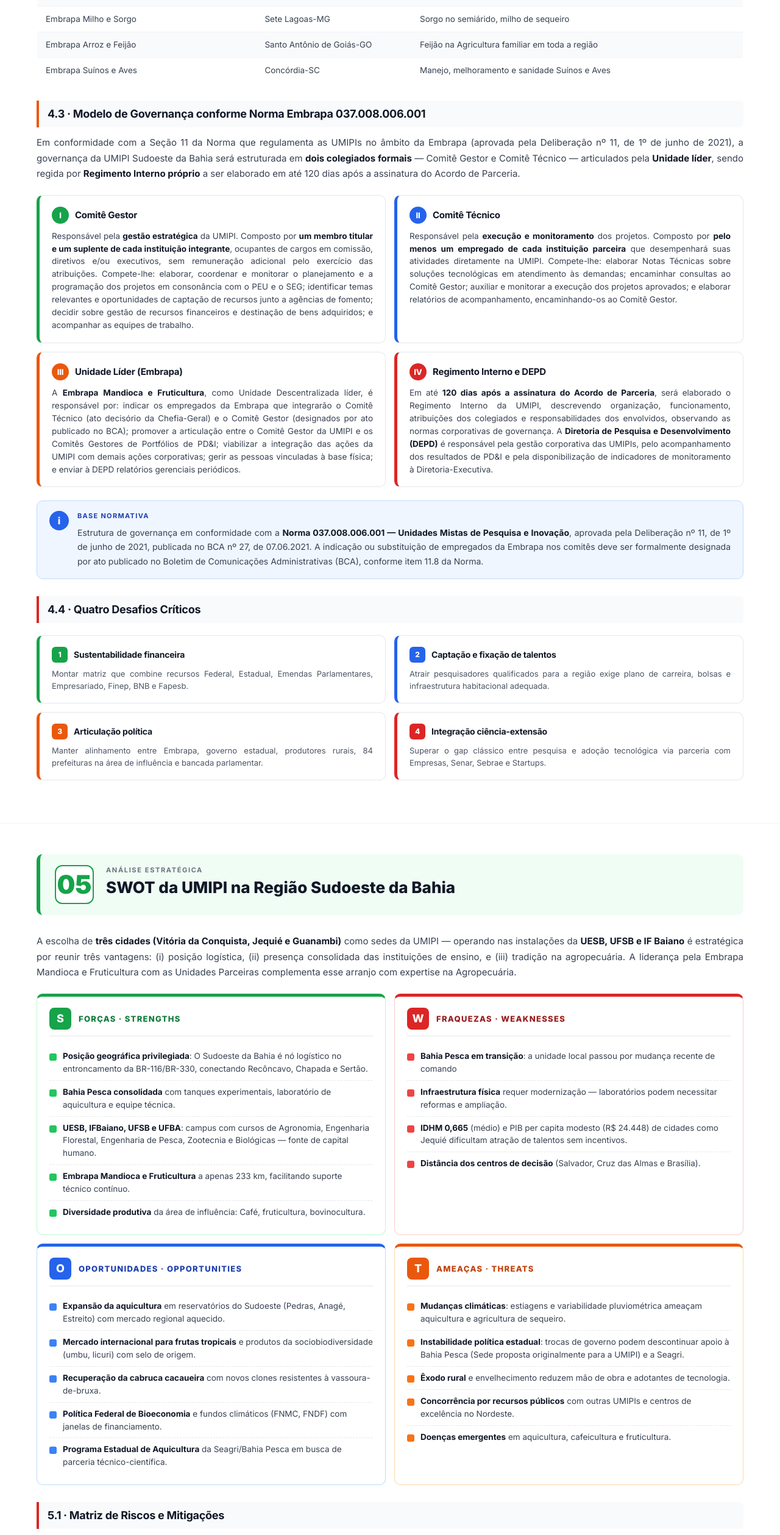
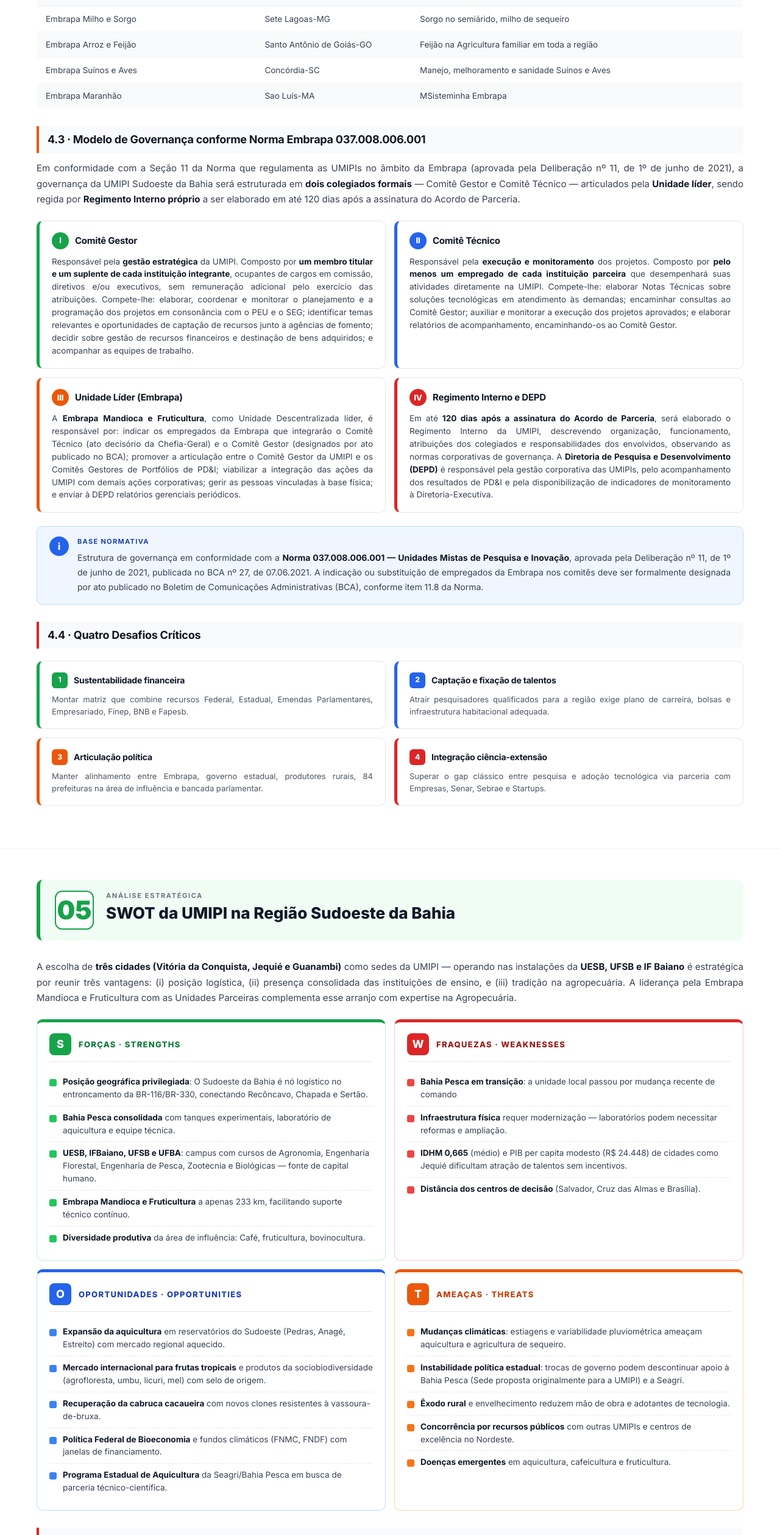
Before and after one commit to praticasdegestao/umipi_sudoeste_regioes, a plain HTML site: page index.html in a window 1280 px wide. Shown: the part 9080-11598 px from the top of the page at 61% size. Drawn offline with Linux system fonts and the light colour scheme.

Commit message:
Add files via upload

```diff
--- a/index.html
+++ b/index.html
@@ -697,7 +697,7 @@
   <p>A aquicultura ainda é uma fronteira aberta para a região. Os dados do IBGE PPM mostram produção total de <strong>591 mil kg de peixes</strong> em apenas 28 dos 84 municípios — sinalizando que <strong>mais de 60% das localidades não exploram comercialmente</strong> o potencial dos seus reservatórios. A tilápia (326 t) e o tambaqui (200 t) dominam o mix produtivo. Carinhanha (152,6 t), Anagé (83,4 t), Jequié (57,4 t), Caraíbas (42,7 t), Maracás (42,1 t) e Contendas do Sincorá (40 t) são os polos atuais. A presença de represas grandes (Barragem de Pedras em Jequié, Barragem de Anagé, reservatórios do Médio São Francisco em Carinhanha) cria oportunidade para produção em tanques-rede de escala familiar.</p>
 
   <h3 class="o">2.6 · Eixo 6 — Sociobiodiversidade da Caatinga</h3>
-  <p>O extrativismo vegetal regional gera receita anual de <strong>R$ 25,5 milhões</strong>, concentrada em três produtos: lenha (R$ 12,87 milhões), umbu (R$ 5,04 milhões) e carvão vegetal (R$ 1,66 milhão). Riacho de Santana, Feira da Mata e Encruzilhada lideram em volume bruto, mas o destaque qualitativo cabe ao <strong>umbu de Mirante (418 t), Brumado (336 t) e Manoel Vitorino (346 t)</strong> — fruta-símbolo da caatinga com forte apelo de mercado para sucos e doces gourmet. A apicultura de caatinga, com Riacho de Santana, Brumado, Mirante e Manoel Vitorino como protagonistas, complementa a pauta extrativista com mel de alto valor, enquanto o licuri e o pequi ampliam o portfólio de produtos da sociobiodiversidade passíveis de certificação e valorização via Eixo 6 da UMIPI.</p>
+  <p>O extrativismo vegetal regional gera receita anual de <strong>R$ 25,5 milhões</strong>, concentrada em três produtos: lenha (R$ 12,87 milhões), umbu (R$ 5,04 milhões) e carvão vegetal (R$ 1,66 milhão). Riacho de Santana, Feira da Mata e Encruzilhada lideram em volume bruto, mas o destaque qualitativo cabe ao <strong>umbu de Mirante (418 t), Brumado (336 t) e Manoel Vitorino (346 t)</strong> — fruta-símbolo da caatinga com forte apelo de mercado para sucos e doces gourmet. A apicultura (mel) de caatinga, com Riacho de Santana, Brumado, Mirante e Manoel Vitorino como protagonistas, complementa a pauta extrativista com mel de alto valor, enquanto o licuri e o pequi ampliam o portfólio de produtos da sociobiodiversidade passíveis de certificação e valorização via Eixo 6 da UMIPI.</p>
 
   <h3 class="b">2.7 · Eixo 7 (Transversal) — Inteligência Territorial Digital</h3>
   <p>A inteligência territorial digital é a dimensão <strong>transversal e habilitadora</strong> de todas as demais. A região carece de plataformas integradas de dados agropecuários, geotecnologias de monitoramento de lavouras e sistemas de apoio à decisão para gestores públicos e produtores rurais. A articulação entre <strong>Embrapa Territorial</strong>, <strong>Embrapa Agricultura Digital</strong> e <strong>Senai Cimatec</strong> no âmbito da UMIPI permitirá construir dashboards regionais com indicadores de produtividade, desmatamento, uso da água e preços; implementar agricultura de precisão adaptada à pequena propriedade; e desenvolver plataformas de IoT e IA aplicadas ao monitoramento de rebanhos, pragas e condições climáticas nos 84 municípios da área de influência. Esta dimensão transforma dados dispersos em inteligência acionável para políticas públicas e decisões privadas de investimento.</p>
@@ -877,6 +877,7 @@
       <tr><td>Embrapa Milho e Sorgo</td><td>Sete Lagoas-MG</td><td>Sorgo no semiárido, milho de sequeiro</td></tr>
       <tr><td>Embrapa Arroz e Feijão</td><td>Santo Antônio de Goiás-GO</td><td>Feijão na Agricultura familiar em toda a região</td></tr>
       <tr><td>Embrapa Suínos e Aves</td><td>Concórdia-SC</td><td>Manejo, melhoramento e sanidade Suínos e Aves</td></tr>
+      <tr><td>Embrapa Maranhão</td><td>Sao Luís-MA</td><td>MSisteminha Embrapa</td></tr>
 
     </tbody>
   </table>
@@ -963,7 +964,7 @@
       <div class="swot-head"><div class="swot-badge">O</div><h4>Oportunidades · Opportunities</h4></div>
       <ul>
         <li><strong>Expansão da aquicultura</strong> em reservatórios do Sudoeste (Pedras, Anagé, Estreito) com mercado regional aquecido.</li>
-        <li><strong>Mercado internacional para frutas tropicais</strong> e produtos da sociobiodiversidade (umbu, licuri) com selo de origem.</li>
+        <li><strong>Mercado internacional para frutas tropicais</strong> e produtos da sociobiodiversidade (agrofloresta, umbu, licuri, mel) com selo de origem.</li>
         <li><strong>Recuperação da cabruca cacaueira</strong> com novos clones resistentes à vassoura-de-bruxa.</li>
         <li><strong>Política Federal de Bioeconomia</strong> e fundos climáticos (FNMC, FNDF) com janelas de financiamento.</li>
         <li><strong>Programa Estadual de Aquicultura</strong> da Seagri/Bahia Pesca em busca de parceria técnico-científica.</li>
@@ -1104,7 +1105,7 @@
 
       <tr><td class="tag b"><strong>Proteína Animal Sustentável</strong></td><td>Embrapa Gado de Corte  · Embrapa Gado de Leite · Embrapa Suínos e Aves  · Embrapa Caprinos</td><td>Sistemas silvipastoris, ILPF, manejo caprino-ovino</td></tr>
       <tr><td class="tag o"><strong>Aquicultura familiar</strong></td><td>Embrapa Pesca · Bahia Pesca · UESB · MPA · MDA</td><td>Tilápia em tanques-rede, peixes nativos, capacitação</td></tr>
-      <tr><td class="tag r"><strong>Sociobiodiversidade</strong></td><td>Embrapa Semiárido · Embrapa Agroindústria Tropical  · MDA · SDR · UFSB · ASA Brasil · Cooperativas · IF Baiano</td><td>Beneficiamento de umbu, licuri, pequi · selos</td></tr>
+      <tr><td class="tag r"><strong>Sociobiodiversidade</strong></td><td>Embrapa Semiárido · Embrapa Agroindústria Tropical  · MDA · SDR · UFSB · ASA Brasil · Cooperativas · IF Baiano</td><td>Beneficiamento de umbu, licuri, pequi, mel · selos</td></tr>
       <tr><td class="tag b"><strong>Inteligência Territorial Digital (Transversal)</strong></td><td>Embrapa Territorial · Embrapa Agricultura Digital · Senai Cimatec</td><td>Dashboards regionais, IA aplicada, Geotecnologias, IoT, Agricultura de Precisão, plataformas</td></tr>
     </tbody>
   </table>
```
